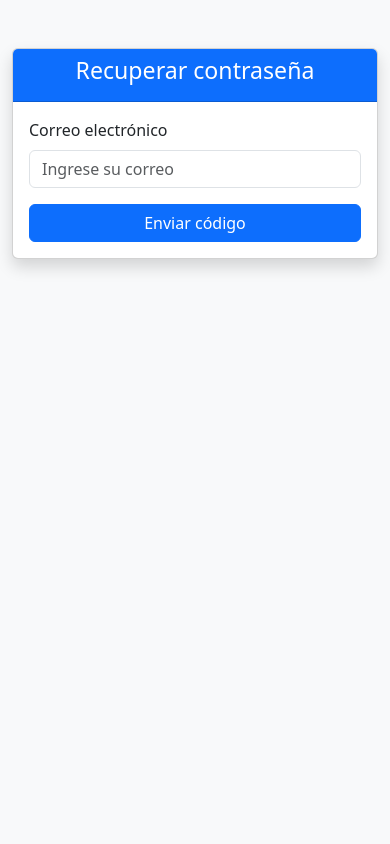
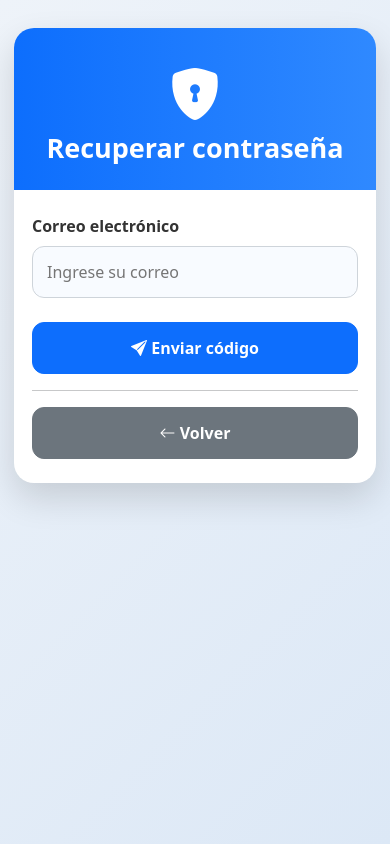
Before and after one commit to hferruzolal-lab/informes-labotorio, a Django app: page /usuarios/recuperar/ in a window 390 px wide. Run offline with Django 5.2, Linux system fonts and the light colour scheme.

Commit message:
Mejorar registro y recuperar responsive

```diff
--- a/usuarios/templates/usuarios/recuperar.html
+++ b/usuarios/templates/usuarios/recuperar.html
@@ -1,61 +1,172 @@
 <!DOCTYPE html>
 <html lang="es">
+
 <head>
     <meta charset="UTF-8">
+    <meta name="viewport" content="width=device-width, initial-scale=1.0">
     <title>Recuperar contraseña</title>
 
     <link href="https://cdn.jsdelivr.net/npm/bootstrap@5.3.7/dist/css/bootstrap.min.css" rel="stylesheet">
 
+    <link rel="stylesheet"
+          href="https://cdn.jsdelivr.net/npm/bootstrap-icons@1.11.3/font/bootstrap-icons.min.css">
+
+    <style>
+        body {
+            margin: 0;
+            background: linear-gradient(135deg, #eef3f9, #dce8f6);
+            min-height: 100vh;
+        }
+
+        .contenedor {
+            min-height: 100vh;
+            display: flex;
+            justify-content: center;
+            align-items: center;
+            padding: 20px;
+        }
+
+        .card-recuperar {
+            width: 100%;
+            max-width: 460px;
+            border: none;
+            border-radius: 22px;
+            overflow: hidden;
+            background: white;
+            box-shadow: 0 15px 35px rgba(0, 0, 0, 0.14);
+        }
+
+        .card-header {
+            background: linear-gradient(90deg, #0d6efd, #2f89ff);
+            color: white;
+            text-align: center;
+            padding: 30px 20px;
+        }
+
+        .card-header i {
+            font-size: 58px;
+            margin-bottom: 10px;
+        }
+
+        .card-header h2 {
+            margin: 0;
+            font-size: 30px;
+            font-weight: bold;
+        }
+
+        .card-body {
+            padding: 28px;
+        }
+
+        label {
+            font-weight: 600;
+            color: #333;
+            margin-bottom: 8px;
+        }
+
+        input {
+            width: 100%;
+            border-radius: 12px;
+            border: 1px solid #ced4da;
+            padding: 13px 14px;
+            font-size: 16px;
+            background: #f8fbff;
+            outline: none;
+        }
+
+        input:focus {
+            border-color: #0d6efd;
+            box-shadow: 0 0 0 3px rgba(13, 110, 253, 0.15);
+            background: white;
+        }
+
+        .btn {
+            border-radius: 12px;
+            padding: 13px;
+            font-size: 16px;
+            font-weight: 600;
+        }
+
+        .errorlist {
+            color: #dc3545;
+            margin-top: 8px;
+            padding-left: 18px;
+        }
+
+        @media (max-width: 576px) {
+            .contenedor {
+                align-items: flex-start;
+                padding: 28px 14px;
+            }
+
+            .card-recuperar {
+                max-width: 100%;
+                border-radius: 20px;
+            }
+
+            .card-header {
+                padding: 26px 18px;
+            }
+
+            .card-header i {
+                font-size: 52px;
+            }
+
+            .card-header h2 {
+                font-size: 27px;
+            }
+
+            .card-body {
+                padding: 24px 18px;
+            }
+
+            .btn {
+                width: 100%;
+            }
+        }
+    </style>
 </head>
-<body class="bg-light">
 
-<div class="container mt-5">
+<body>
 
-    <div class="row justify-content-center">
+<div class="contenedor">
 
-        <div class="col-md-5">
+    <div class="card-recuperar">
 
-            <div class="card shadow">
-
-                <div class="card-header bg-primary text-white">
-
-                    <h3 class="text-center">
-                        Recuperar contraseña
-                    </h3>
-
+        <div class="card-header">
+            <i class="bi bi-shield-lock-fill"></i>
+            <h2>Recuperar contraseña</h2>
         </div>
 
         <div class="card-body">
 
             <form method="POST">
-
                 {% csrf_token %}
 
-                       <div class="mb-3">
+                <div class="mb-4">
+                    <label>Correo electrónico</label>
 
-    <label class="form-label">
-        Correo electrónico
-    </label>
+                    <input type="email"
+                           name="correo"
+                           placeholder="Ingrese su correo"
+                           required>
 
-    {{ form.correo }}
-
-    {% if form.correo.errors %}
-        <div class="text-danger mt-2">
-            {{ form.correo.errors.0 }}
-        </div>
-    {% endif %}
-
+                    {{ form.correo.errors }}
                 </div>
 
                 <button class="btn btn-primary w-100">
+                    <i class="bi bi-send-fill"></i>
                     Enviar código
                 </button>
 
             </form>
 
-                </div>
+            <hr>
 
-            </div>
+            <a href="{% url 'login' %}" class="btn btn-secondary w-100">
+                <i class="bi bi-arrow-left"></i>
+                Volver
+            </a>
 
         </div>
 
@@ -64,4 +175,5 @@
 </div>
 
 </body>
+
 </html>
```
Lines whose indentation alone changed are shown as unchanged.
